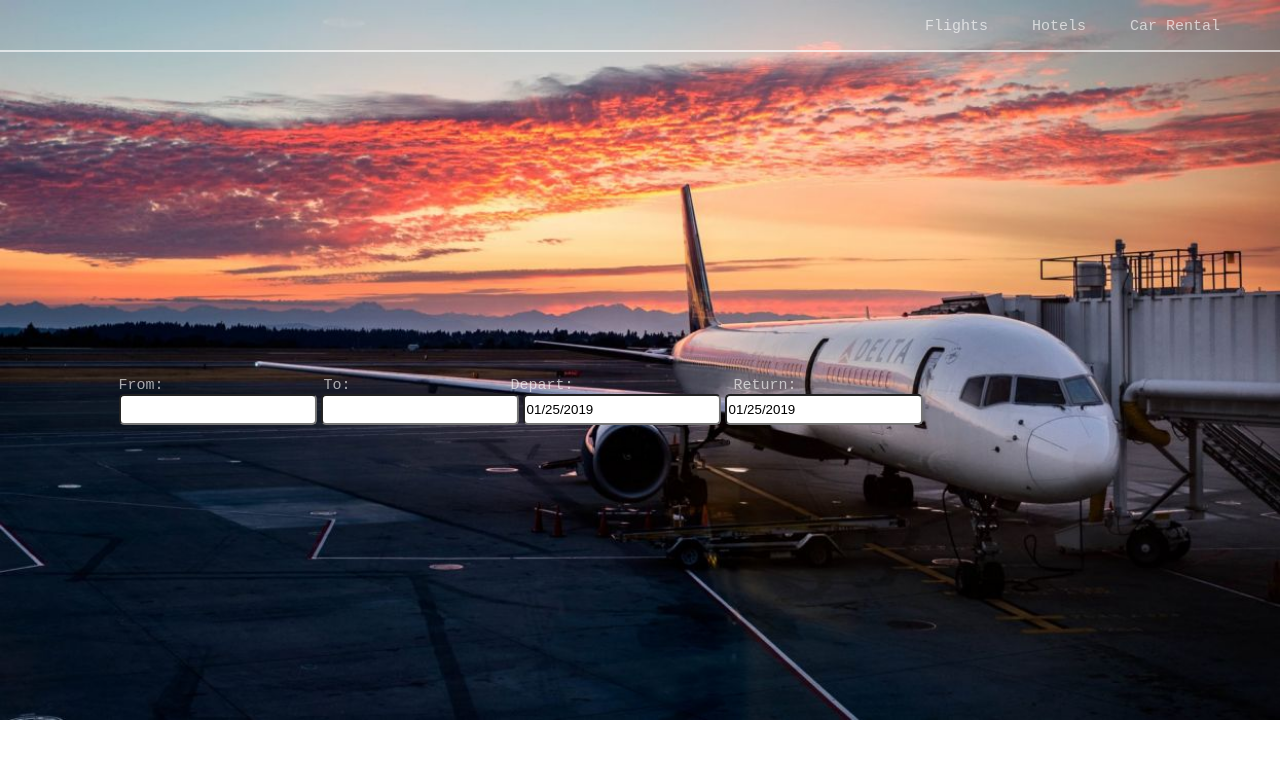
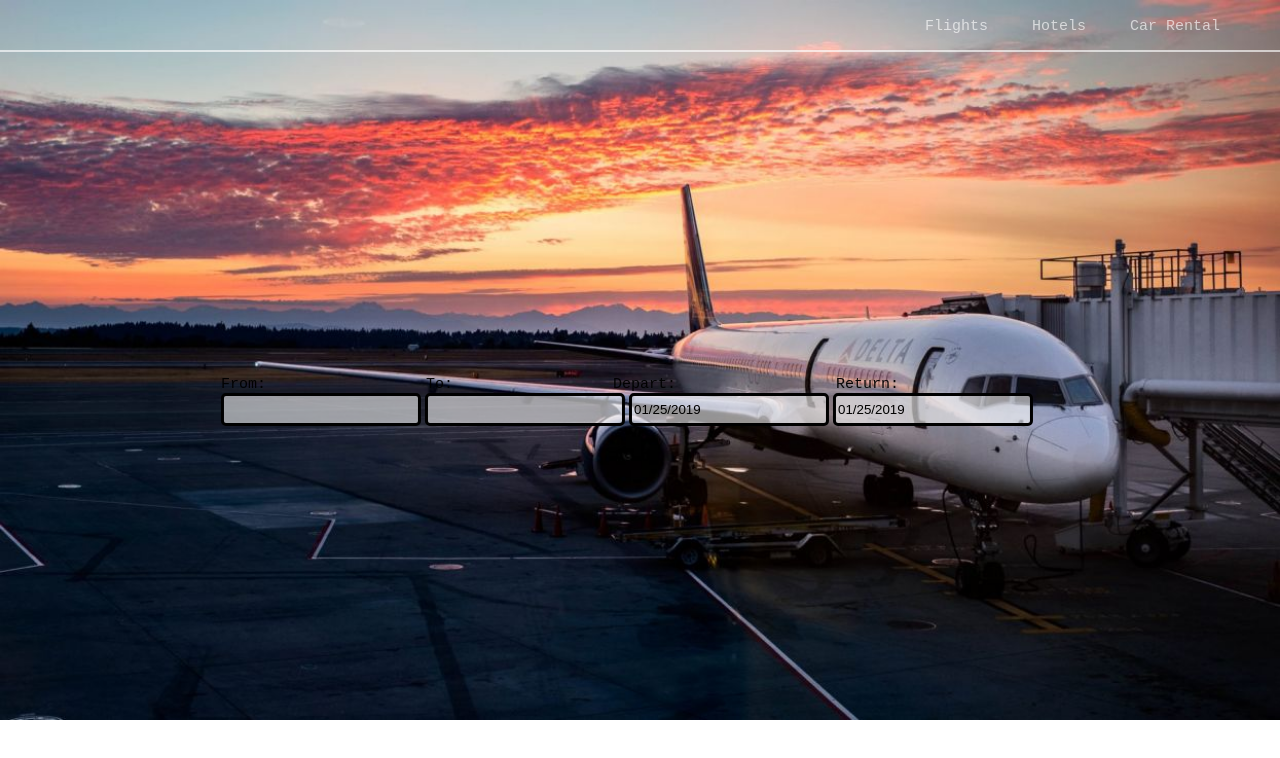
Before and after one commit to fa6oomawad/Airlines, a plain HTML site: page index.html in a window 1280 px wide. Drawn offline with nearby package versions, Linux system fonts and the light colour scheme.

Commit message:
styles added

```diff
--- a/main.css
+++ b/main.css
@@ -11,7 +11,7 @@ body {
   .box {
     position: absolute ;
     top:50%;
-    left:42%;
+    left:50%;
     transform: translate(-50%,-50%);
 
   }
@@ -20,12 +20,13 @@ body {
     width:190px;
     border-radius:5px;
     cursor: pointer;
-
+border:3px solid black ;
+background-color: rgba(255, 255, 255, 0.575)
   }
 
   div span{
     margin-right:160px;
-    color:rgba(255, 255, 255, 0.637);
+    color:rgba(0, 0, 0, 0.952);
     font-family:monospace;
     font-size:15px;
   }
```
